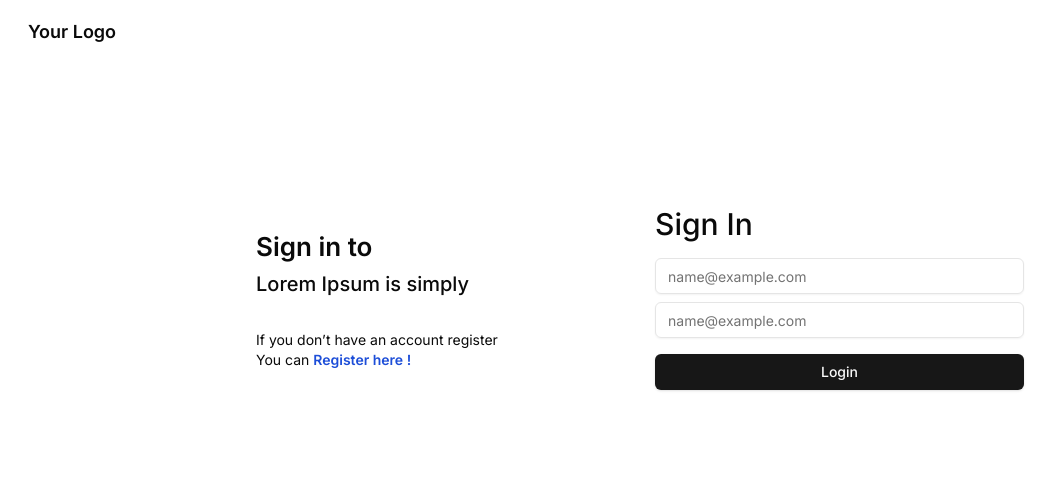
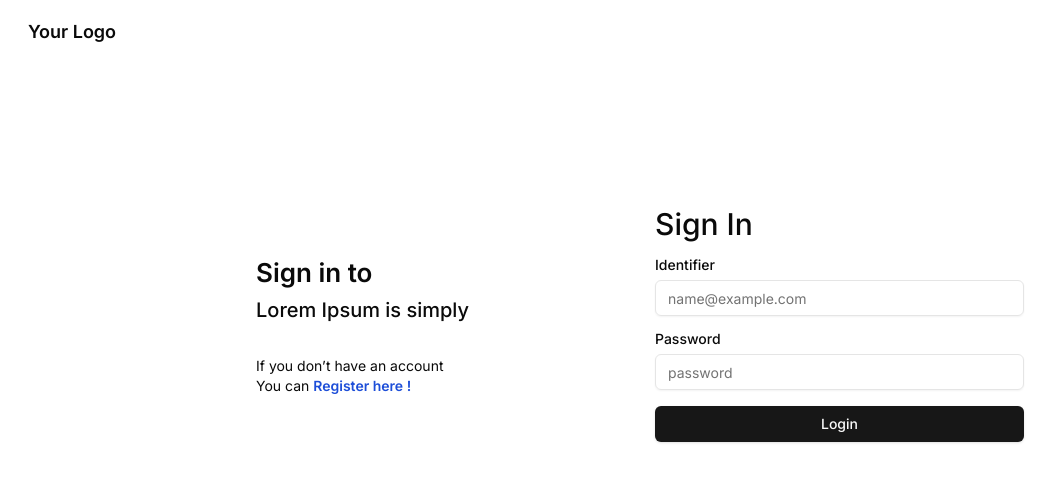
Before and after one commit to chuluq/travelly-app, a Next.js app: page /login in a window 1280 px wide. Shown: the top 482 px of the page, without its empty margins (0-1058 px from the left). Built offline with nearby package versions, Linux system fonts and the light colour scheme.

Commit message:
style: adjust spacing and typo

```diff
--- a/src/app/(auth)/login/page.tsx
+++ b/src/app/(auth)/login/page.tsx
@@ -20,7 +20,7 @@ export default function LoginPage() {
               <p className="text-xl font-medium">Lorem Ipsum is simply</p>
             </div>
             <div className="flex flex-col">
-              <p className="text-sm">If you don’t have an account register</p>
+              <p className="text-sm">If you don’t have an account</p>
               <p className="text-sm">
                 You can{" "}
                 <Link href="/register" className="text-blue-700 font-semibold">
--- a/src/components/auth/login-form.tsx
+++ b/src/components/auth/login-form.tsx
@@ -6,11 +6,12 @@ import { useForm } from "react-hook-form";
 import { zodResolver } from "@hookform/resolvers/zod";
 import * as z from "zod";
 
+import { Label } from "@/components/ui/label";
+import { Input } from "@/components/ui/input";
+import { Button } from "@/components/ui/button";
+
 import { cn } from "@/lib/utils";
 import { loginSchema } from "@/lib/validations/auth";
-import { Label } from "../ui/label";
-import { Input } from "../ui/input";
-import { Button } from "../ui/button";
 
 type LoginFormProps = React.HTMLAttributes<HTMLDivElement>;
 
@@ -39,11 +40,9 @@ export const LoginForm = ({ className, ...props }: LoginFormProps) => {
       <h1 className="font-medium text-3xl hidden lg:block mb-4">Sign In</h1>
       <form onSubmit={handleSubmit(onSubmit)}>
         <div className="grid gap-4">
-          <div className="grid gap-2">
-            <div className="grid gap-1">
-              <Label className="sr-only" htmlFor="identifier">
-                Identifier
-              </Label>
+          <div className="grid gap-4">
+            <div className="grid gap-2">
+              <Label htmlFor="identifier">Identifier</Label>
               <Input
                 id="identifier"
                 placeholder="name@example.com"
@@ -60,13 +59,11 @@ export const LoginForm = ({ className, ...props }: LoginFormProps) => {
                 </p>
               )}
             </div>
-            <div className="grid gap-1">
-              <Label className="sr-only" htmlFor="password">
-                Password
-              </Label>
+            <div className="grid gap-2">
+              <Label htmlFor="password">Password</Label>
               <Input
                 id="password"
-                placeholder="name@example.com"
+                placeholder="password"
                 type="password"
                 autoCapitalize="none"
                 autoComplete="off"
```
